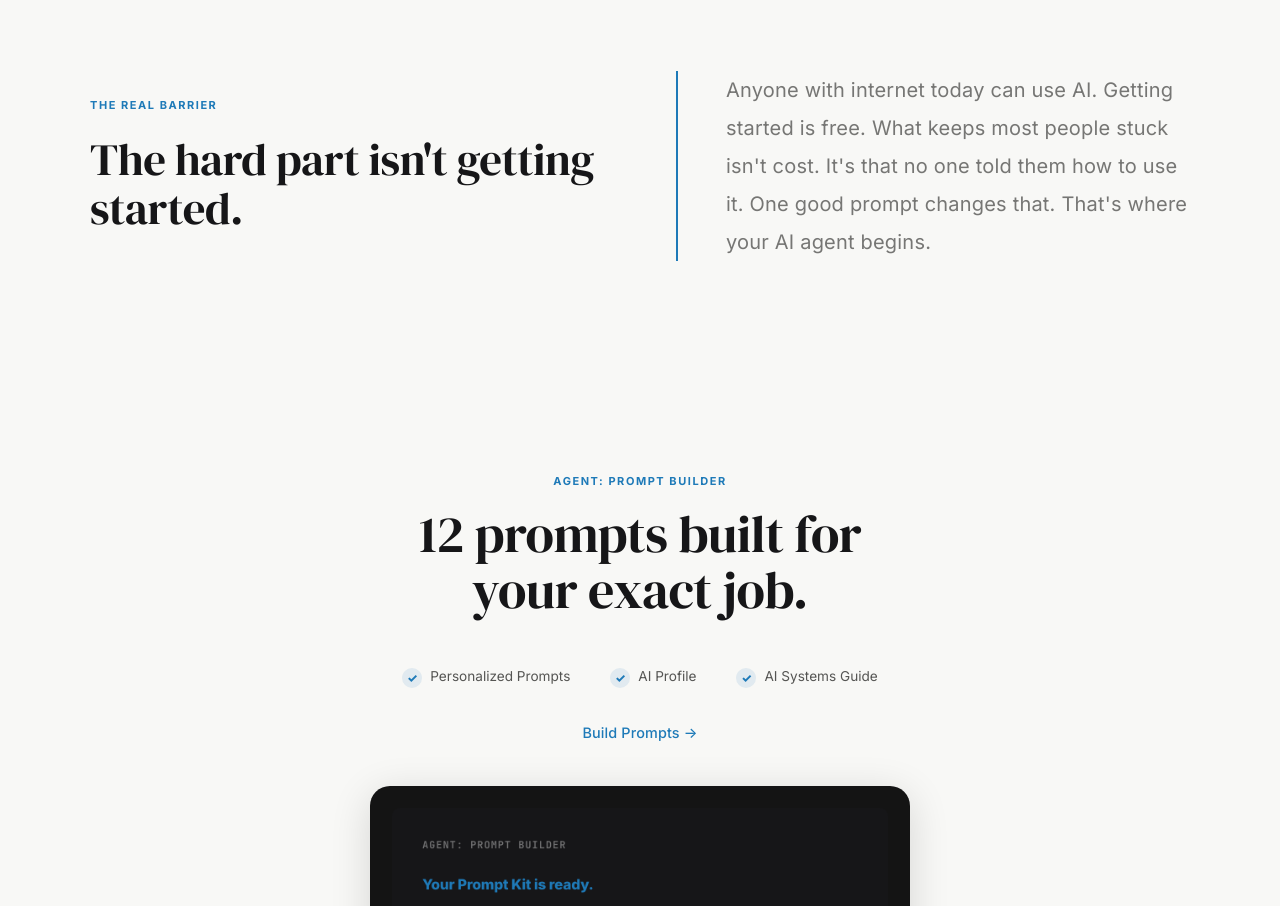
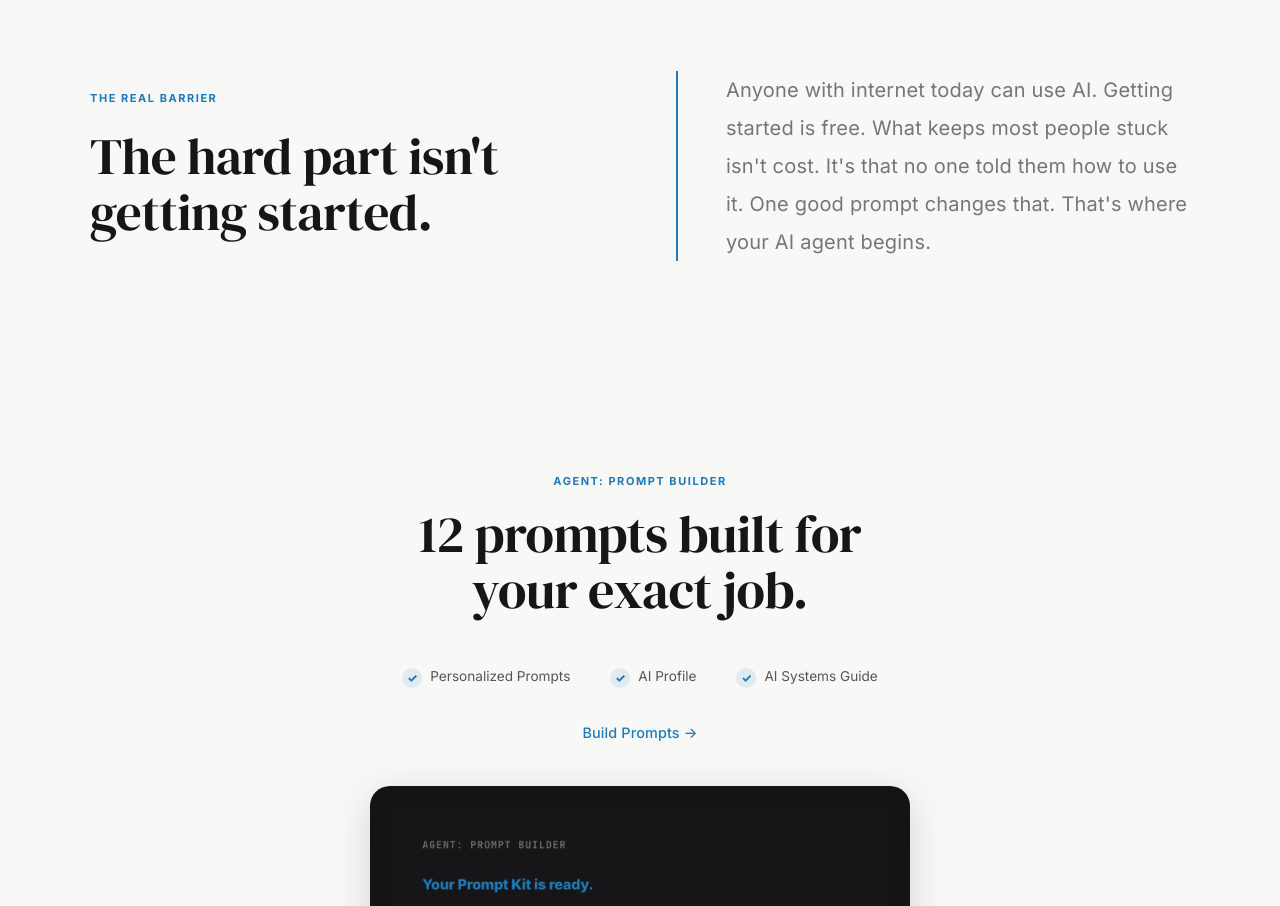
Before and after one commit to coolcalvin457-tech/agent-timesaver-nextjs, a Next.js app: page / in a window 1280 px wide. Shown: the part 1360-2266 px from the top of the page. Built offline with nearby package versions, Linux system fonts and the light colour scheme.

Commit message:
Manifesto section: increase headline size to fill column

```diff
--- a/app/page.tsx
+++ b/app/page.tsx
@@ -63,7 +63,7 @@ export default function Home() {
                 <h2
                   className="heading-1"
                   style={{
-                    fontSize: "clamp(2.25rem, 3.5vw, 3.5rem)",
+                    fontSize: "clamp(2.5rem, 4vw, 4rem)",
                     lineHeight: 1.1,
                     marginBottom: 0,
                   }}
```
